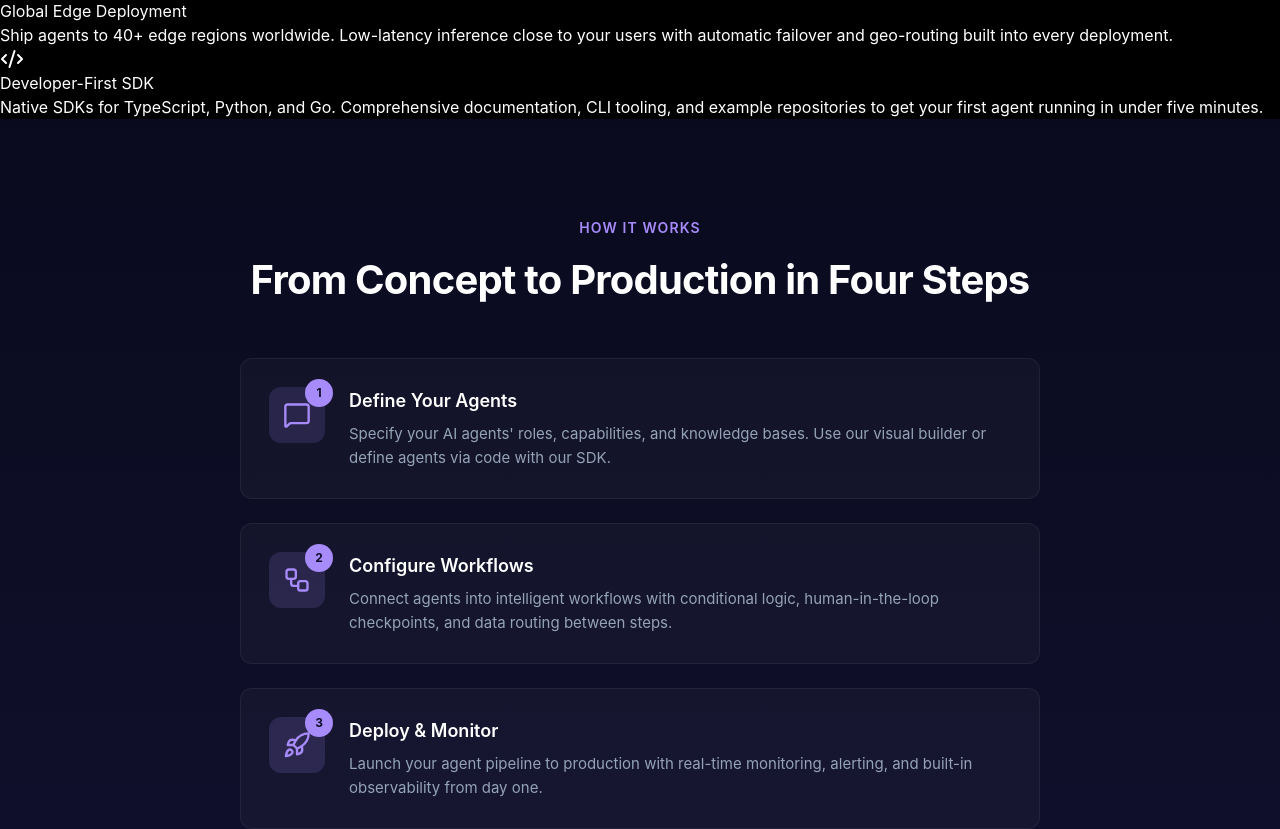
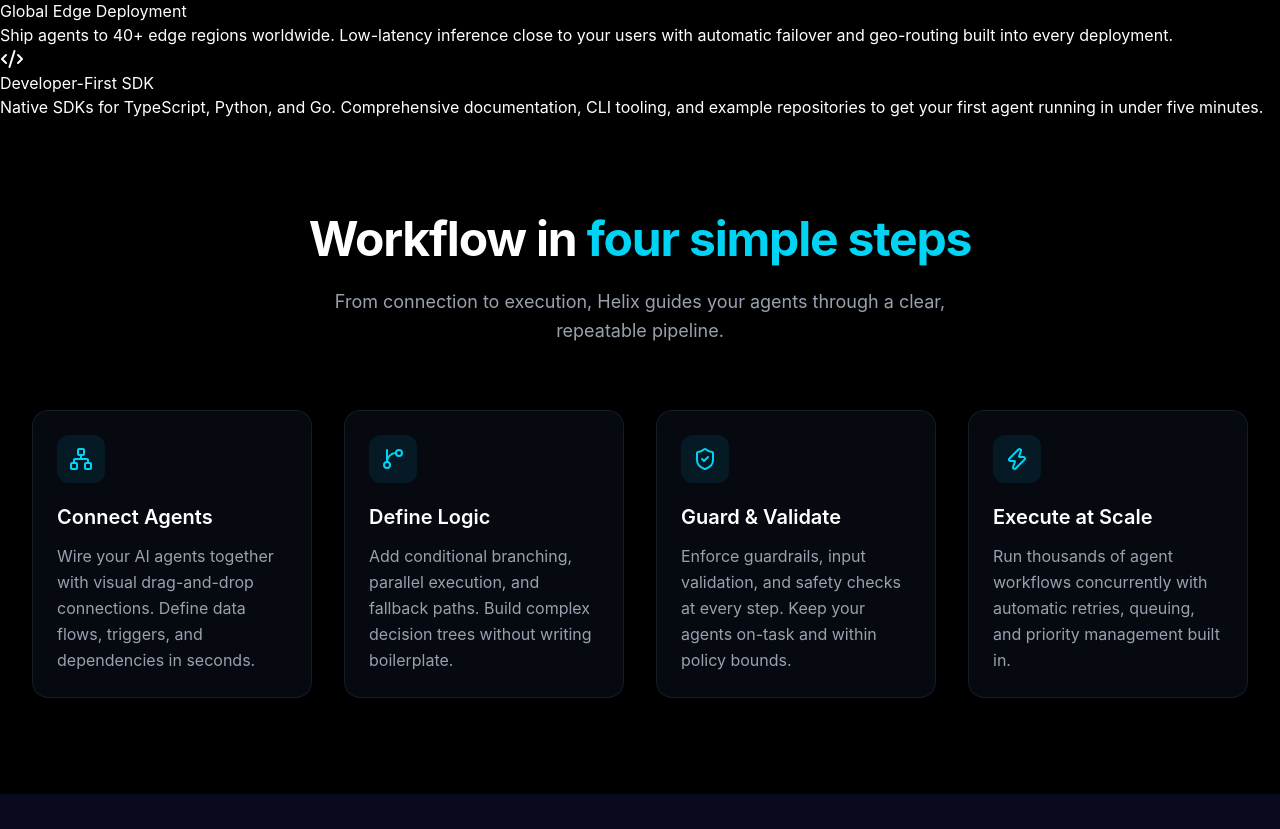
Before and after one commit to gadkaridarshan/HelixLandingPage, a Next.js app: page / in a window 1280 px wide. Shown: the part 769-1598 px from the top of the page. Built offline with nearby package versions, Linux system fonts and the light colour scheme.

Commit message:
[Helix USER-189000] Create Workflow component
Card: Create Workflow component (development)
Story ID: USER-189000

Committed automatically when the card moved to Done.

```diff
--- a/app/page.tsx
+++ b/app/page.tsx
@@ -1,10 +1,11 @@
 import Navigation from "../components/Navigation";
 import Hero from "../components/Hero";
 import Features from "../components/Features";
+import Workflow from "../components/Workflow";
 import HowItWorks from "../components/HowItWorks";
 import Testimonials from "../components/Testimonials";
 
-// @helix:story USER-44000
+// @helix:story USER-26000
 export default function Home() {
   return (
     <div className="min-h-screen bg-black text-white">
@@ -12,6 +13,7 @@
       <main>
         <Hero />
         <Features />
+        <Workflow />
         <HowItWorks />
         <Testimonials />
         <section
@@ -29,44 +31,42 @@
               free trial today and see the difference.
             </p>
             <div className="flex flex-col sm:flex-row items-center justify-center gap-4">
-              <button className="px-8 py-3.5 bg-cyan-500 hover:bg-cyan-400 text-black font-semibold rounded-lg transition-colors text-base">
+              <a
+                href="#signup"
+                className="btn btn-primary w-full sm:w-auto"
+              >
                 Get Started Free
-              </button>
-              <button className="px-8 py-3.5 border border-gray-700 hover:bg-gray-900 font-semibold rounded-lg transition-colors text-base text-gray-300">
-                Contact Sales
-              </button>
+              </a>
+              <a
+                href="#demo"
+                className="btn btn-secondary w-full sm:w-auto"
+              >
+                Schedule a Demo
+              </a>
             </div>
           </div>
         </section>
-        <footer className="border-t border-gray-900/50 py-12 bg-black">
+      </main>
+
+      <footer className="border-t border-gray-800/50 py-12">
         <div className="max-w-7xl mx-auto px-4 sm:px-6 lg:px-8 flex flex-col sm:flex-row items-center justify-between gap-4">
           <span className="text-gray-500 text-sm">
             &copy; {new Date().getFullYear()} Helix AI Orchestrator. All rights
             reserved.
           </span>
-            <div className="flex items-center gap-6">
-              <a
-                href="#"
-                className="text-gray-500 hover:text-gray-300 text-sm transition-colors"
-              >
+          <div className="flex gap-6">
+            <a href="#" className="text-gray-500 hover:text-white text-sm transition-colors">
               Privacy
             </a>
-              <a
-                href="#"
-                className="text-gray-500 hover:text-gray-300 text-sm transition-colors"
-              >
+            <a href="#" className="text-gray-500 hover:text-white text-sm transition-colors">
               Terms
             </a>
-              <a
-                href="#"
-                className="text-gray-500 hover:text-gray-300 text-sm transition-colors"
-              >
+            <a href="#" className="text-gray-500 hover:text-white text-sm transition-colors">
               Docs
             </a>
           </div>
         </div>
       </footer>
-      </main>
     </div>
   );
 }
--- a/components/Workflow.tsx
+++ b/components/Workflow.tsx
@@ -36,74 +36,73 @@
 
   useEffect(() => {
     const observer = new IntersectionObserver(
-      [entry] => {
+      (entries: IntersectionObserverEntry[]) => {
+        entries.forEach((entry: IntersectionObserverEntry) => {
           if (entry.isIntersecting) {
             setVisible(true);
-          observer.disconnect();
           }
+        });
       },
       { threshold: 0.15 }
     );
 
-    if (sectionRef.current) {
-      observer.observe(sectionRef.current);
+    const current = sectionRef.current;
+    if (current) {
+      observer.observe(current);
     }
 
-    return () => observer.disconnect();
+    return () => {
+      if (current) {
+        observer.unobserve(current);
+      }
+    };
   }, []);
 
   return (
     <section
-      ref={sectionRef as React.RefObject<HTMLElement>}
+      ref={sectionRef}
+      className="py-24 bg-black"
+      aria-label="Workflow"
       id="workflow"
-      className="py-24 bg-gradient-to-b from-black via-gray-950 to-black"
-      aria-label="Workflow"
     >
       <div className="max-w-7xl mx-auto px-4 sm:px-6 lg:px-8">
         <div
-          className={`text-center mb-16 transition-all duration-700 ${
+          className={`text-center mb-16 transition-all duration-1000 ${
             visible ? "opacity-100 translate-y-0" : "opacity-0 translate-y-8"
           }`}
         >
-          <h2 className="text-3xl md:text-5xl font-bold mb-4 tracking-tight">
-            Your agents,{" "}
-            <span className="text-cyan-400">working together</span>
+          <h2 className="text-3xl md:text-5xl font-bold mb-6 tracking-tight">
+            Workflow in{" "}
+            <span className="text-cyan-400">four simple steps</span>
           </h2>
           <p className="text-gray-400 text-lg max-w-2xl mx-auto leading-relaxed">
-            Helix workflows turn individual agents into coordinated teams that
-            think, plan, and execute together.
+            From connection to execution, Helix guides your agents through a
+            clear, repeatable pipeline.
           </p>
         </div>
 
-        <div className="grid grid-cols-1 md:grid-cols-2 gap-6">
+        <div className="grid grid-cols-1 md:grid-cols-2 lg:grid-cols-4 gap-8">
           {workflowSteps.map((step, index) => {
             const Icon = step.icon;
             return (
               <div
                 key={step.title}
-                className={`group relative p-6 rounded-xl border border-gray-800/50 bg-gray-900/30 hover:border-cyan-500/30 hover:bg-gray-900/50 transition-all duration-500 ${
+                className={`group p-6 rounded-2xl border border-gray-800/60 bg-gray-900/40 hover:border-cyan-500/30 hover:bg-gray-800/40 transition-all duration-700 ${
                   visible
                     ? "opacity-100 translate-y-0"
                     : "opacity-0 translate-y-8"
                 }`}
-                style={{ transitionDelay: `${(index + 1) * 100}ms` }}
+                style={{ transitionDelay: `${(index + 1) * 150}ms` }}
               >
-                <div className="flex items-start gap-4">
-                  <div className="flex-shrink-0 w-10 h-10 rounded-lg bg-cyan-500/10 flex items-center justify-center">
-                    <Icon
-                      className="w-5 h-5 text-cyan-400"
-                      aria-hidden="true"
-                    />
+                <div className="w-12 h-12 rounded-xl bg-cyan-500/10 flex items-center justify-center mb-5 group-hover:bg-cyan-500/20 transition-colors">
+                  <Icon className="w-6 h-6 text-cyan-400" aria-hidden="true" />
                 </div>
-                  <div>
-                    <h3 className="text-lg font-semibold mb-2 group-hover:text-cyan-400 transition-colors">
+                <h3 className="text-xl font-semibold mb-3 text-white">
                   {step.title}
                 </h3>
-                    <p className="text-gray-400 text-sm leading-relaxed">
+                <p className="text-gray-400 leading-relaxed">
                   {step.description}
                 </p>
-                  </div>
-                </div>
               </div>
             );
           })}
```
Also changed, not shown: 2 other files (tests, documents, lock files or other folders). Lines whose indentation alone changed are shown as unchanged.
